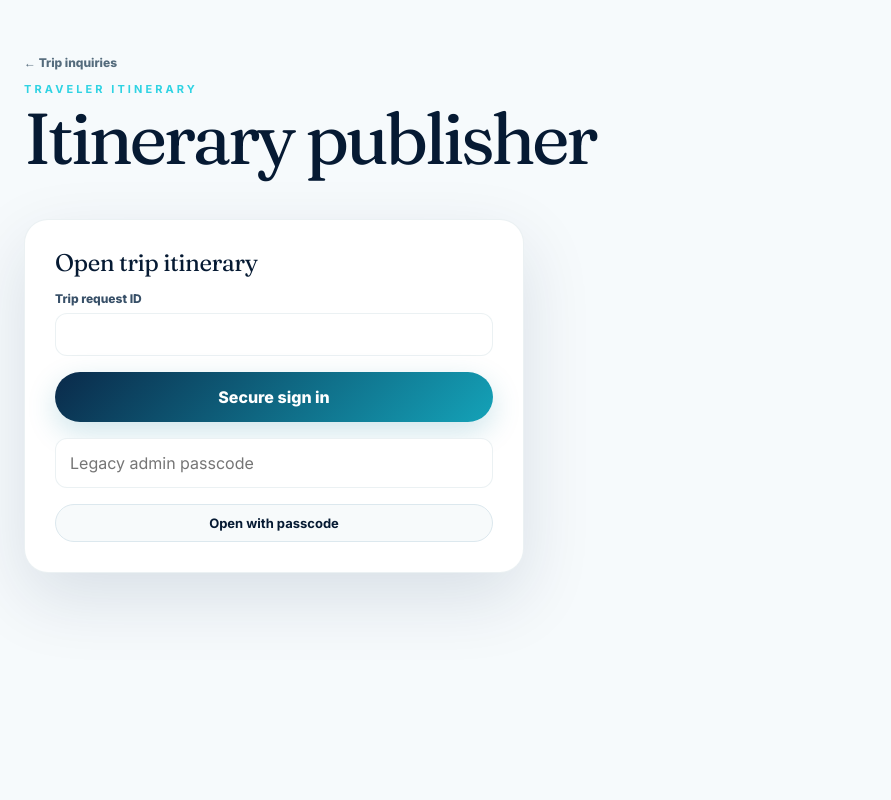
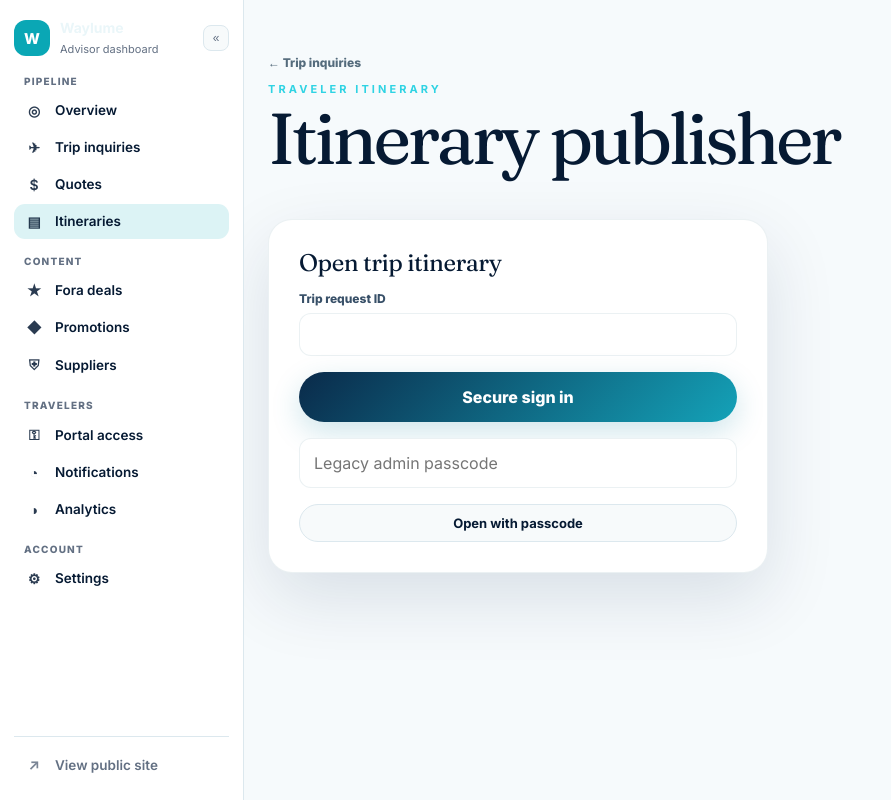
Before and after one commit to Eric-Tomchik/waylume-travel, a Next.js app: page /admin/itineraries in a window 1280 px wide. Shown: the whole page, without its empty margins (0-891 px from the left). Built offline with nearby package versions, Linux system fonts and the light colour scheme.

Commit message:
feat(admin): persistent left sidebar navigation for the advisor dashboard

```diff
--- a/app/admin/admin.css
+++ b/app/admin/admin.css
@@ -231,3 +231,87 @@
   border-color: var(--admin-line);
   color: var(--admin-text);
 }
+
+/* ---------------------------------------------------------------
+   Left-hand dashboard navigation
+   --------------------------------------------------------------- */
+.admin-sidebar {
+  position: fixed;
+  inset: 0 auto 0 0;
+  width: 244px;
+  z-index: 40;
+  display: flex;
+  flex-direction: column;
+  gap: 18px;
+  padding: 20px 14px 18px;
+  background: var(--admin-surface);
+  border-right: 1px solid var(--admin-line);
+  transition: width .18s ease, transform .22s ease;
+}
+.admin-sidebar.is-collapsed { width: 74px; }
+
+.admin-sidebar-brand { display: flex; align-items: center; gap: 8px; }
+.admin-sidebar-brand > a { display: flex; align-items: center; gap: 10px; flex: 1; min-width: 0; text-decoration: none; color: inherit; }
+.admin-sidebar-mark {
+  width: 36px; height: 36px; flex: none; border-radius: 12px;
+  display: grid; place-items: center; font-weight: 800; font-size: 15px;
+  color: #fff; background: var(--admin-accent);
+}
+.admin-sidebar-wordmark { min-width: 0; }
+.admin-sidebar-wordmark b { display: block; font-size: 14px; line-height: 1.2; }
+.admin-sidebar-wordmark small { color: var(--admin-muted); font-size: 11px; }
+.admin-sidebar-collapse {
+  flex: none; width: 26px; height: 26px; border-radius: 8px; cursor: pointer;
+  border: 1px solid var(--admin-line); background: var(--admin-surface-2);
+  color: var(--admin-muted); font-size: 12px; line-height: 1;
+}
+.admin-sidebar-collapse:hover { color: var(--admin-text); }
+
+.admin-sidebar-nav { display: flex; flex-direction: column; gap: 16px; overflow-y: auto; flex: 1; }
+.admin-sidebar-group { display: flex; flex-direction: column; gap: 2px; }
+.admin-sidebar-heading {
+  padding: 0 10px 4px; font-size: 10px; font-weight: 800; letter-spacing: .12em;
+  text-transform: uppercase; color: var(--admin-muted);
+}
+.admin-sidebar a:not(.admin-sidebar-brand > a) {
+  display: flex; align-items: center; gap: 11px;
+  padding: 9px 10px; border-radius: 11px;
+  color: var(--admin-text); text-decoration: none;
+  font-size: 13.5px; font-weight: 600; white-space: nowrap;
+}
+.admin-sidebar a:not(.admin-sidebar-brand > a):hover { background: var(--admin-surface-2); }
+.admin-sidebar a.is-active { background: color-mix(in srgb, var(--admin-accent) 14%, transparent); color: var(--admin-accent); }
+.admin-sidebar-icon { width: 20px; flex: none; text-align: center; font-size: 14px; opacity: .85; }
+.admin-sidebar-footer { border-top: 1px solid var(--admin-line); padding-top: 10px; }
+.admin-sidebar-exit { color: var(--admin-muted) !important; font-weight: 600; }
+
+.admin-sidebar.is-collapsed .admin-sidebar-wordmark,
+.admin-sidebar.is-collapsed .admin-sidebar-label,
+.admin-sidebar.is-collapsed .admin-sidebar-heading { display: none; }
+.admin-sidebar.is-collapsed a:not(.admin-sidebar-brand > a) { justify-content: center; padding: 10px 0; }
+.admin-sidebar.is-collapsed .admin-sidebar-group { gap: 4px; }
+
+/* Content offset (only when the sidebar is actually rendered). */
+body:has(.admin-sidebar) .admin-shell { padding-left: 244px; }
+body:has(.admin-sidebar.is-collapsed) .admin-shell { padding-left: 74px; }
+
+.admin-sidebar-trigger { display: none; }
+.admin-sidebar-scrim { display: none; }
+
+@media (max-width: 900px) {
+  body:has(.admin-sidebar) .admin-shell { padding-left: 0; }
+  .admin-sidebar { transform: translateX(-105%); box-shadow: 0 20px 50px rgba(4, 20, 34, .25); }
+  .admin-sidebar.is-open { transform: none; }
+  .admin-sidebar.is-collapsed { width: 244px; }
+  .admin-sidebar.is-collapsed .admin-sidebar-wordmark,
+  .admin-sidebar.is-collapsed .admin-sidebar-label,
+  .admin-sidebar.is-collapsed .admin-sidebar-heading { display: revert; }
+  .admin-sidebar.is-collapsed a:not(.admin-sidebar-brand > a) { justify-content: flex-start; padding: 9px 10px; }
+  .admin-sidebar-collapse { display: none; }
+  .admin-sidebar-trigger {
+    display: block; position: fixed; top: 14px; left: 14px; z-index: 45;
+    width: 40px; height: 40px; border-radius: 12px; cursor: pointer;
+    border: 1px solid var(--admin-line); background: var(--admin-surface); color: var(--admin-text);
+  }
+  .admin-sidebar-scrim { display: block; position: fixed; inset: 0; z-index: 39; background: rgba(4, 20, 34, .45); }
+}
--- a/app/admin/layout.tsx
+++ b/app/admin/layout.tsx
@@ -1,5 +1,6 @@
 import type { ReactNode } from "react";
 import "./admin.css";
+import AdminSidebarGate from "@/components/AdminSidebarGate";
 
 /**
  * Applies the saved appearance before first paint so the dashboard never
@@ -18,6 +19,7 @@ export default function AdminLayout({ children }: { children: ReactNode }) {
   return (
     <>
       <script dangerouslySetInnerHTML={{ __html: bootstrap }} />
+      <AdminSidebarGate />
       {children}
     </>
   );
--- /dev/null
+++ b/components/AdminSidebar.tsx
@@ -0,0 +1,150 @@
+"use client";
+
+/**
+ * Persistent left-hand navigation for the advisor dashboard.
+ * Rendered by app/admin/layout.tsx for every /admin route except the sign-in
+ * screen, so each feature is one click away from anywhere in the dashboard.
+ */
+
+import Link from "next/link";
+import { usePathname } from "next/navigation";
+import { useEffect, useState } from "react";
+
+type NavItem = { href: string; label: string; icon: string };
+type NavGroup = { heading: string; items: NavItem[] };
+
+const NAV: NavGroup[] = [
+  {
+    heading: "Pipeline",
+    items: [
+      { href: "/admin/overview", label: "Overview", icon: "◎" },
+      { href: "/admin", label: "Trip inquiries", icon: "✈" },
+      { href: "/admin/quotes", label: "Quotes", icon: "$" },
+      { href: "/admin/itineraries", label: "Itineraries", icon: "▤" },
+    ],
+  },
+  {
+    heading: "Content",
+    items: [
+      { href: "/admin/fora-deals", label: "Fora deals", icon: "★" },
+      { href: "/admin/promotions", label: "Promotions", icon: "◆" },
+      { href: "/admin/suppliers", label: "Suppliers", icon: "⛨" },
+    ],
+  },
+  {
+    heading: "Travelers",
+    items: [
+      { href: "/admin/portal-access", label: "Portal access", icon: "⚿" },
+      { href: "/admin/notifications", label: "Notifications", icon: "◔" },
+      { href: "/admin/analytics", label: "Analytics", icon: "◑" },
+    ],
+  },
+  {
+    heading: "Account",
+    items: [{ href: "/admin/settings", label: "Settings", icon: "⚙" }],
+  },
+];
+
+const COLLAPSE_KEY = "waylume-admin-sidebar-collapsed";
+
+function isActive(pathname: string, href: string) {
+  if (href === "/admin") return pathname === "/admin";
+  return pathname === href || pathname.startsWith(`${href}/`);
+}
+
+export default function AdminSidebar() {
+  const pathname = usePathname() || "";
+  const [collapsed, setCollapsed] = useState(false);
+  const [mobileOpen, setMobileOpen] = useState(false);
+
+  useEffect(() => {
+    try {
+      setCollapsed(localStorage.getItem(COLLAPSE_KEY) === "1");
+    } catch {
+      /* private mode */
+    }
+  }, []);
+
+  // Navigating on a phone should always close the slide-over.
+  useEffect(() => setMobileOpen(false), [pathname]);
+
+  function toggleCollapsed() {
+    setCollapsed(prev => {
+      const next = !prev;
+      try {
+        localStorage.setItem(COLLAPSE_KEY, next ? "1" : "0");
+      } catch {
+        /* ignore */
+      }
+      return next;
+    });
+  }
+
+  return (
+    <>
+      <button
+        className="admin-sidebar-trigger"
+        type="button"
+        aria-label="Open dashboard menu"
+        onClick={() => setMobileOpen(true)}
+      >
+        ☰
+      </button>
+      {mobileOpen && <div className="admin-sidebar-scrim" onClick={() => setMobileOpen(false)} />}
+      <aside
+        className={`admin-sidebar${collapsed ? " is-collapsed" : ""}${mobileOpen ? " is-open" : ""}`}
+        aria-label="Dashboard navigation"
+      >
+        <div className="admin-sidebar-brand">
+          <Link href="/admin/overview" aria-label="Waylume dashboard home">
+            <span className="admin-sidebar-mark">W</span>
+            <span className="admin-sidebar-wordmark">
+              <b>Waylume</b>
+              <small>Advisor dashboard</small>
+            </span>
+          </Link>
+          <button
+            type="button"
+            className="admin-sidebar-collapse"
+            onClick={toggleCollapsed}
+            aria-label={collapsed ? "Expand navigation" : "Collapse navigation"}
+            title={collapsed ? "Expand navigation" : "Collapse navigation"}
+          >
+            {collapsed ? "»" : "«"}
+          </button>
+        </div>
+
+        <nav className="admin-sidebar-nav">
+          {NAV.map(group => (
+            <div className="admin-sidebar-group" key={group.heading}>
+              <span className="admin-sidebar-heading">{group.heading}</span>
+              {group.items.map(item => (
+                <Link
+                  key={item.href}
+                  href={item.href}
+                  title={item.label}
+                  className={isActive(pathname, item.href) ? "is-active" : undefined}
+                  aria-current={isActive(pathname, item.href) ? "page" : undefined}
+                >
+                  <span className="admin-sidebar-icon" aria-hidden="true">
+                    {item.icon}
+                  </span>
+                  <span className="admin-sidebar-label">{item.label}</span>
+                </Link>
+              ))}
+            </div>
+          ))}
+        </nav>
+
+        <div className="admin-sidebar-footer">
+          <Link href="/" className="admin-sidebar-exit">
+            <span className="admin-sidebar-icon" aria-hidden="true">
+              ↗
+            </span>
+            <span className="admin-sidebar-label">View public site</span>
+          </Link>
+        </div>
+      </aside>
+    </>
+  );
+}
--- /dev/null
+++ b/components/AdminSidebarGate.tsx
@@ -0,0 +1,12 @@
+"use client";
+
+/** Hides the dashboard sidebar on the sign-in screen, shows it everywhere else. */
+
+import { usePathname } from "next/navigation";
+import AdminSidebar from "./AdminSidebar";
+
+export default function AdminSidebarGate() {
+  const pathname = usePathname() || "";
+  if (pathname.startsWith("/admin/login")) return null;
+  return <AdminSidebar />;
+}
```
